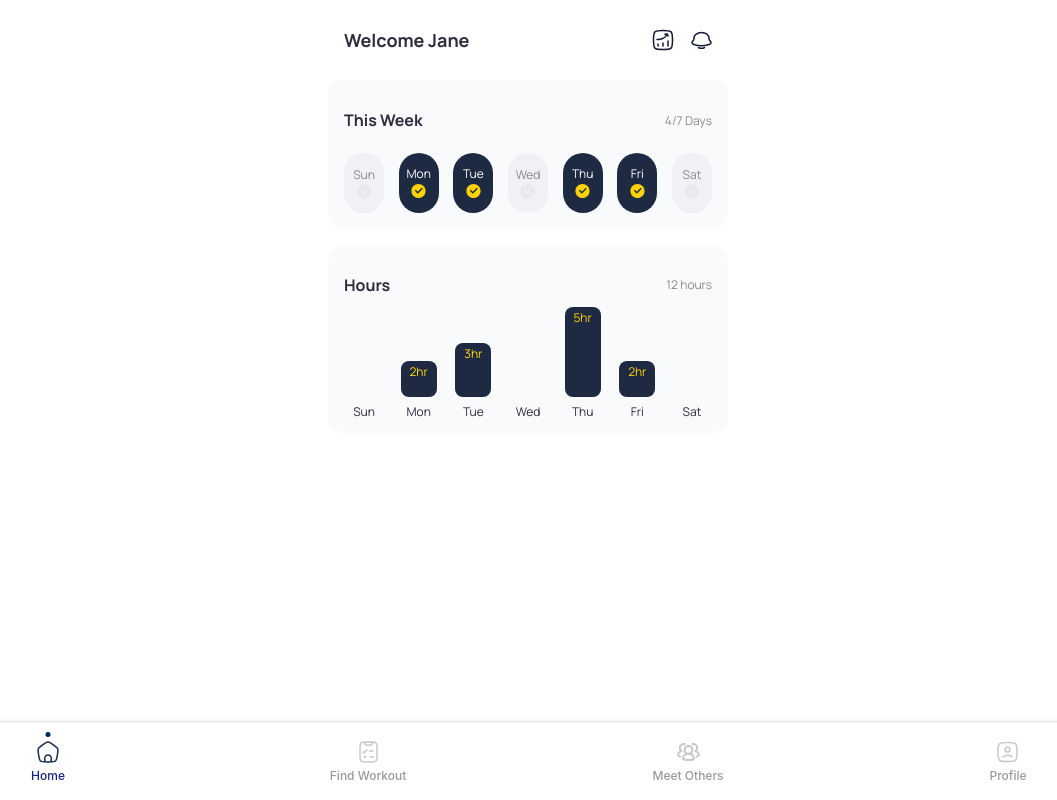
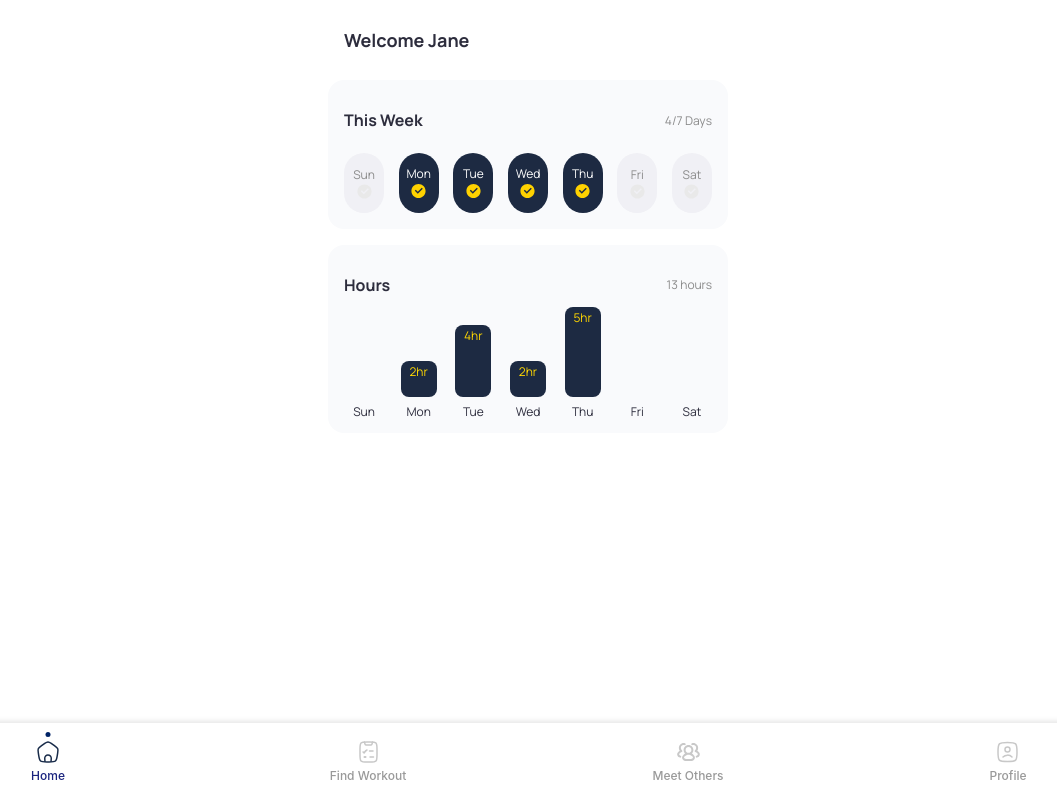
Before and after one commit to michaelhe999/TritonFit, a React (Create React App) app in the folder tritonfit/: page / in a window 1280 px wide. Shown: the whole page, without its empty margins (112-1169 px from the left). Built offline with nearby package versions, Linux system fonts and the light colour scheme.

Commit message:
trend button removed and css updates

```diff
--- a/tritonfit/src/views/Home.tsx
+++ b/tritonfit/src/views/Home.tsx
@@ -12,10 +12,10 @@ const Home: React.FC = () => {
   const hoursData: { [day: string]: number } = {
     Sun: 0,
     Mon: 2,
-    Tue: 3,
-    Wed: 0,
+    Tue: 4,
+    Wed: 2,
     Thu: 5,
-    Fri: 2,
+    Fri: 0,
     Sat: 0,
   };
 
@@ -32,23 +32,23 @@ const Home: React.FC = () => {
     <div className="container">
       <header className="header">
         <h1>Welcome {user}</h1>
-        <div className="header-icons">
-          <button
+        {/* <div className="header-icons"> */}
+          {/* <button
             className="header-button"
             onClick={() => alert("Trends icon clicked!")}
             aria-label="Trends"
           >
             <img src={Trends} alt="" />
-          </button>
+          </button> */}
 
-          <button
+          {/* <button
             className="header-button"
             onClick={() => alert("Notification icon clicked!")}
             aria-label="Notification"
           >
-            <img src={Notification} alt="" />
-          </button>
-        </div>
+            <img src={Notification} alt="" /> */}
+          {/* </button> */}
+        {/* </div> */}
       </header>
 
       <div className="section">
```
